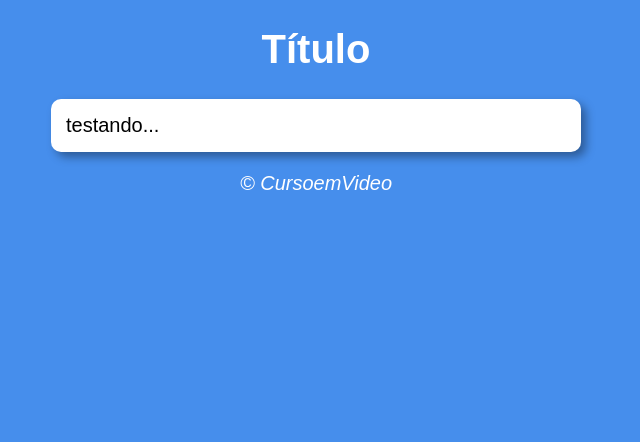
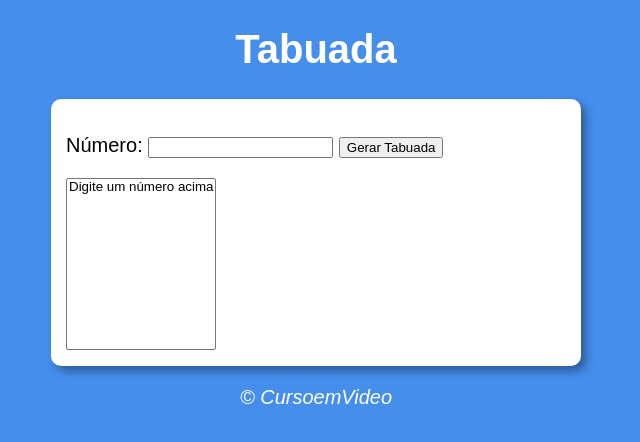
Before and after one commit to Charlesson-MP/javascript, a plain HTML site: page exercicios/ex-estruturas-de-repeticao/ex002/index.html in a window 1280 px wide. Shown: the whole page, without its empty margins (324-964 px from the left). Drawn offline with Linux system fonts and the light colour scheme.

Commit message:
Exercício de tabuada

```diff
--- a/exercicios/ex-estruturas-de-repeticao/ex002/index.html
+++ b/exercicios/ex-estruturas-de-repeticao/ex002/index.html
@@ -8,10 +8,21 @@
 </head>
 <body>
     <header>
-        <h1>Título</h1>
+        <h1>Tabuada</h1>
     </header>
     <section>
-        <div>testando...</div>
+        <div>
+            <p>
+                Número:
+                <input type="number" name="num" id="txtn">
+                <input type="button" value="Gerar Tabuada" onclick="tabuada()">
+            </p>
+        </div>
+        <div>
+            <select name="tabuada" id="seltab" size="10">
+                <option>Digite um número acima</option>
+            </select>
+        </div>
     </section>
     <footer>
         <p>&copy; CursoemVideo</p>
--- a/exercicios/ex-estruturas-de-repeticao/ex002/script.js
+++ b/exercicios/ex-estruturas-de-repeticao/ex002/script.js
@@ -1 +1,24 @@
-alert('ola')
+function tabuada() {
+    let num = document.getElementById('txtn')
+    let tab = document.getElementById('seltab')
+
+    if(num.value.length == 0) {
+        alert('Por favor, digite um número!')
+    }else {
+        let n = Number(num.value)
+
+        let c = 1
+        tab.innerHTML = ''
+        while(c <= 10) {
+            let item = document.createElement('option')
+
+            item.text = `${n} x ${c} = ${n*c}`
+            item.value = `tab${c}`
+            tab.appendChild(item)
+
+            c++
+        }
+    }
+
+
+}
```
